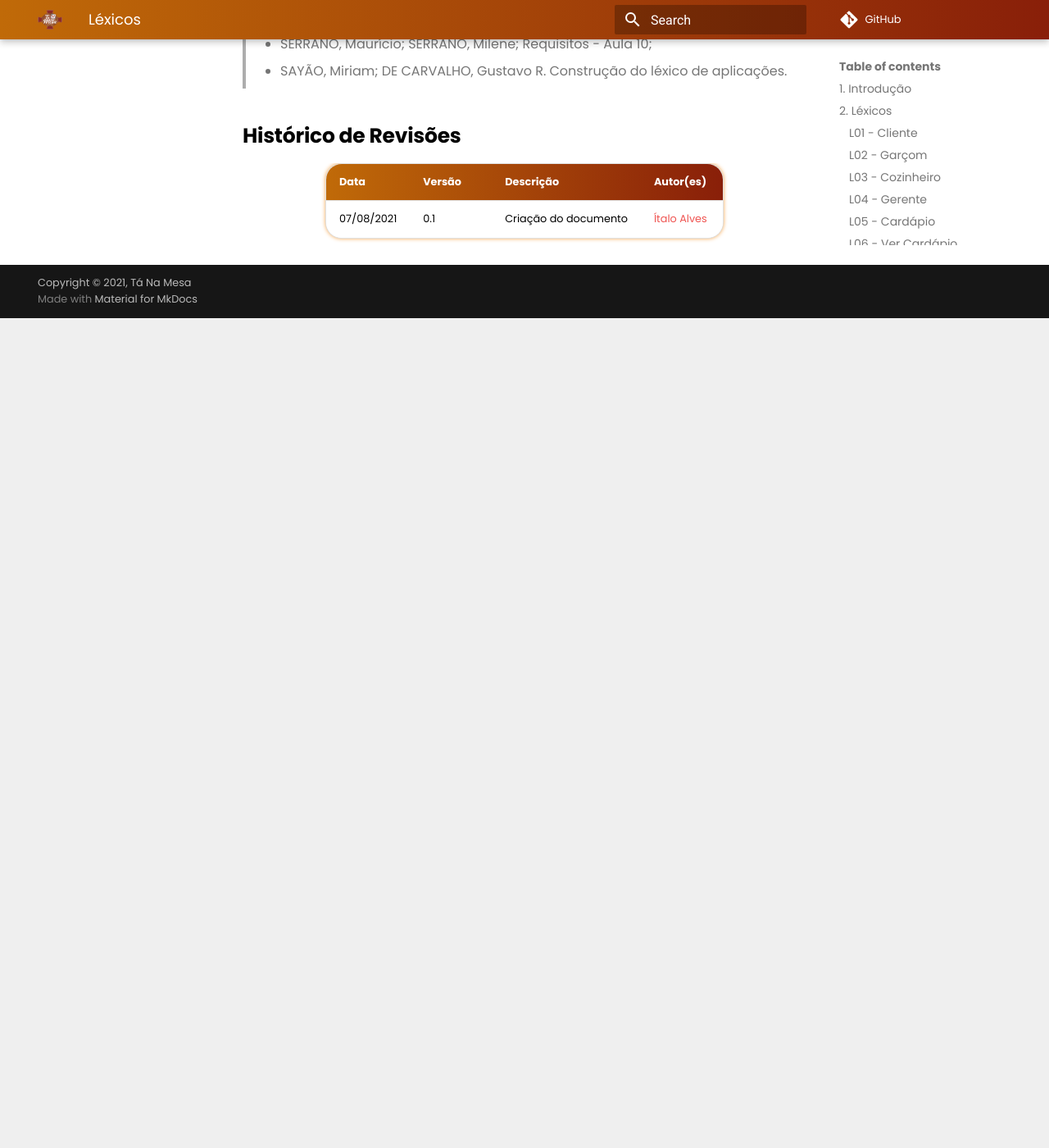
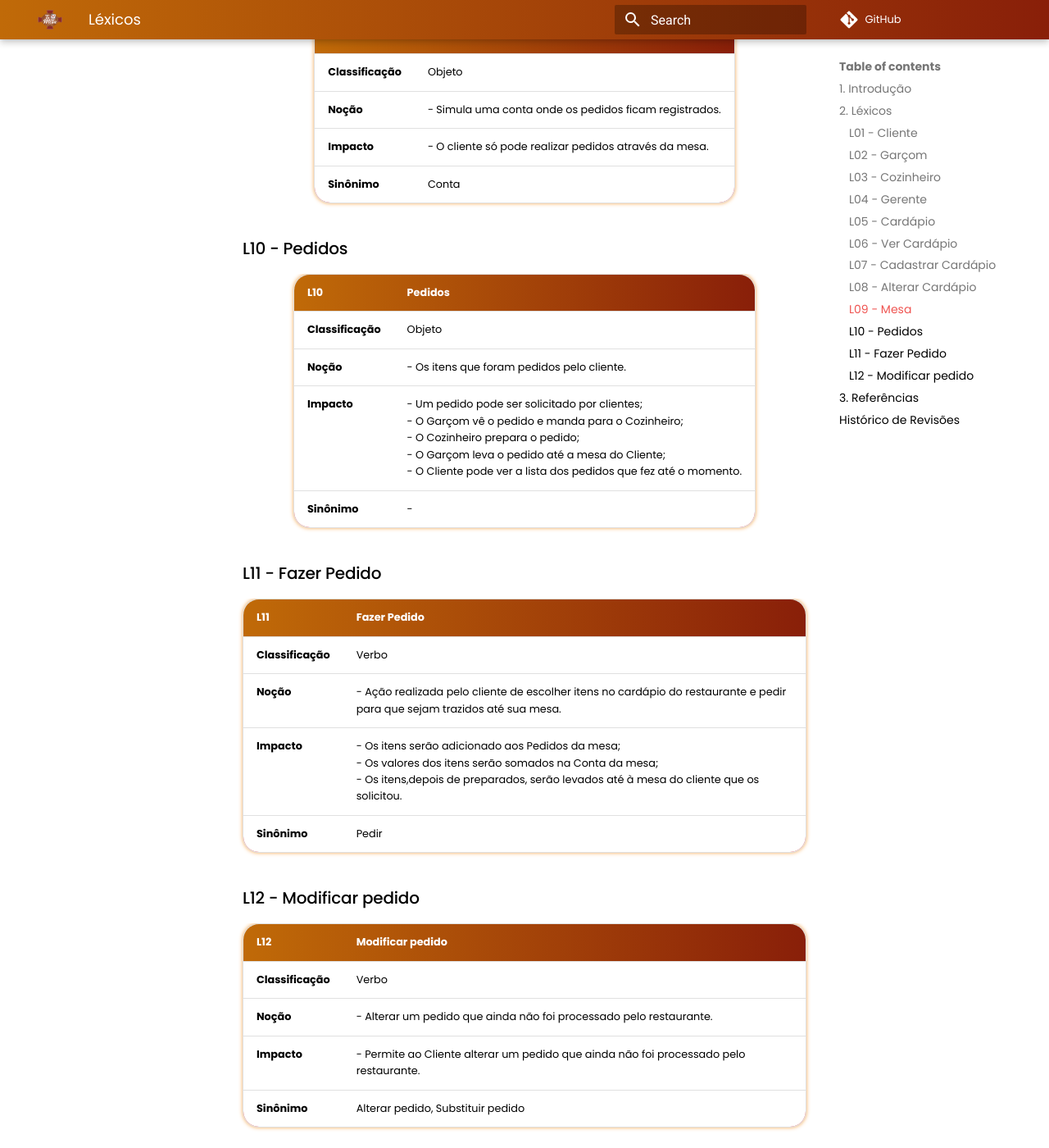
Before and after one commit to UnBArqDsw2021-1/2021.1_G02_TaNaMesa_docs, an MkDocs documentation site: the page built from docs/seminario1/lexicos.md, in a window 1280 px wide and 1400 px high, scrolled down 3742 px. Shown: the whole window at 82% size. Built offline with MkDocs 1.6.1 and Material for MkDocs 9.7.7, drawn with Linux system fonts in a browser that asks for light colours; comment, search, counter and statistics services are not loaded; before the commit the page ends 4130 px from its top, so only the background shows below that.

Commit message:
Adiciona léxicos de 9 a 12

```diff
--- a/docs/seminario1/lexicos.md
+++ b/docs/seminario1/lexicos.md
@@ -89,6 +89,42 @@ Todos os léxicos estão organizados respeitando a seguinte tabela:
 | **Impacto**       | - O Gerente altera itens e seus preços para que os clientes possam ter sempre os pratos e preços atualizados. |
 | **Sinônimo**      | Alterar menu, alterar novos itens                                                                             |
 
+### L09 - Mesa
+
+| L09               | Mesa                                                  |
+| ----------------- | ----------------------------------------------------- |
+| **Classificação** | Objeto                                                |
+| **Noção**         | - Simula uma conta onde os pedidos ficam registrados. |
+| **Impacto**       | - O cliente só pode realizar pedidos através da mesa. |
+| **Sinônimo**      | Conta                                                 |
+
+### L10 - Pedidos
+
+| L10               | Pedidos                                                                                                                                                                                                                                                          |
+| ----------------- | ---------------------------------------------------------------------------------------------------------------------------------------------------------------------------------------------------------------------------------------------------------------- |
+| **Classificação** | Objeto                                                                                                                                                                                                                                                           |
+| **Noção**         | - Os itens que foram pedidos pelo cliente.                                                                                                                                                                                                                       |
+| **Impacto**       | - Um pedido pode ser solicitado por clientes;<br> - O Garçom vê o pedido e manda para o Cozinheiro;<br> - O Cozinheiro prepara o pedido;<br> - O Garçom leva o pedido até a mesa do Cliente;<br> - O Cliente pode ver a lista dos pedidos que fez até o momento. |
+| **Sinônimo**      | -                                                                                                                                                                                                                                                                |
+
+### L11 - Fazer Pedido
+
+| L11               | Fazer Pedido                                                                                                                                                                                           |
+| ----------------- | ------------------------------------------------------------------------------------------------------------------------------------------------------------------------------------------------------ |
+| **Classificação** | Verbo                                                                                                                                                                                                  |
+| **Noção**         | - Ação realizada pelo cliente de escolher itens no cardápio do restaurante e pedir para que sejam trazidos até sua mesa.                                                                               |
+| **Impacto**       | - Os itens serão adicionado aos Pedidos da mesa;<br> - Os valores dos itens serão somados na Conta da mesa;<br> - Os itens,depois de preparados, serão levados até à mesa do cliente que os solicitou. |
+| **Sinônimo**      | Pedir                                                                                                                                                                                                  |
+
+### L12 - Modificar pedido
+
+| L12               | Modificar pedido                                                                      |
+| ----------------- | ------------------------------------------------------------------------------------- |
+| **Classificação** | Verbo                                                                                 |
+| **Noção**         | - Alterar um pedido que ainda não foi processado pelo restaurante.                    |
+| **Impacto**       | - Permite ao Cliente alterar um pedido que ainda não foi processado pelo restaurante. |
+| **Sinônimo**      | Alterar pedido, Substituir pedido                                                     |
+
 ## 3. Referências
 
 > - SERRANO, Maurício; SERRANO, Milene; Requisitos - Aula 10;
```
